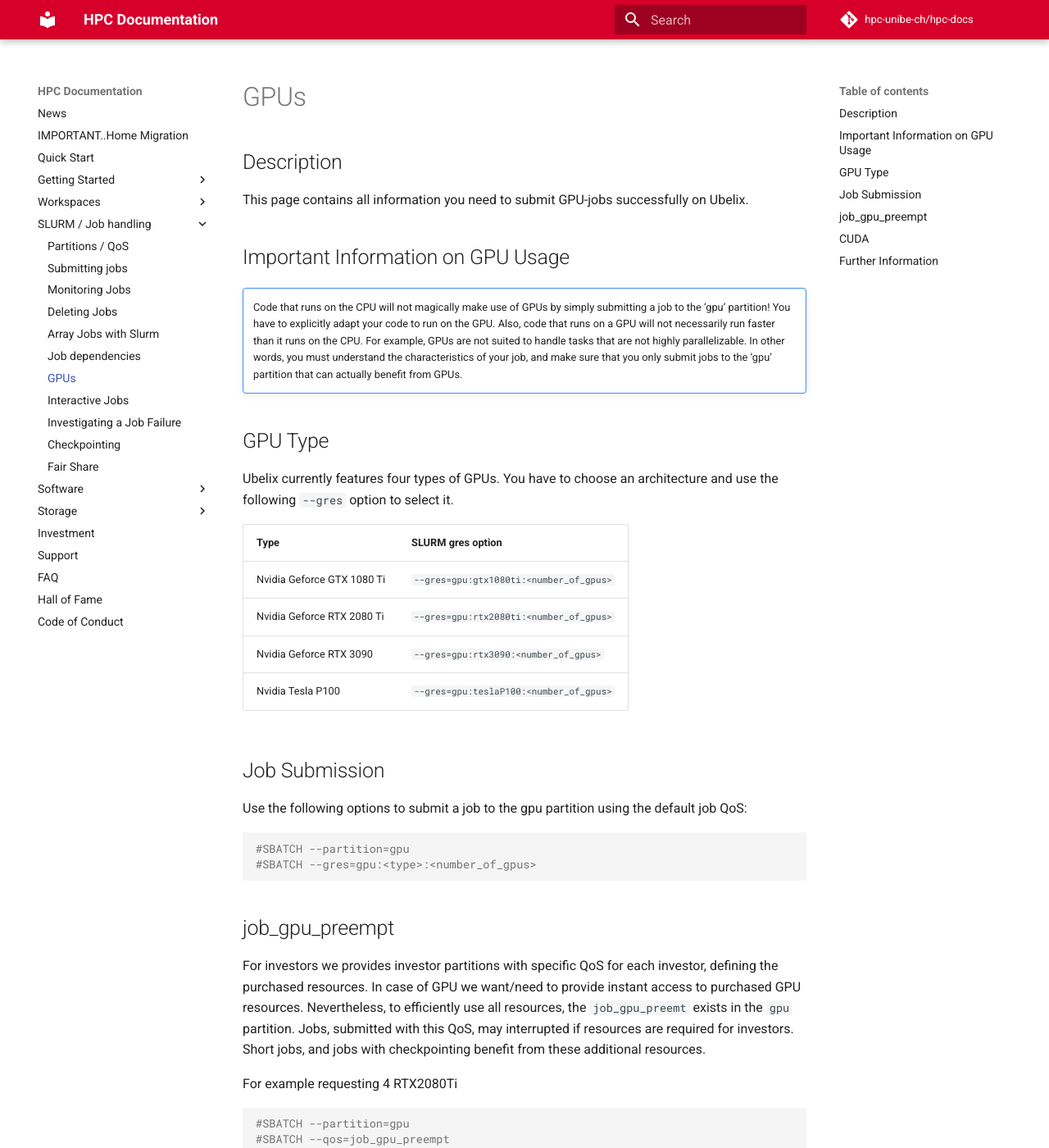
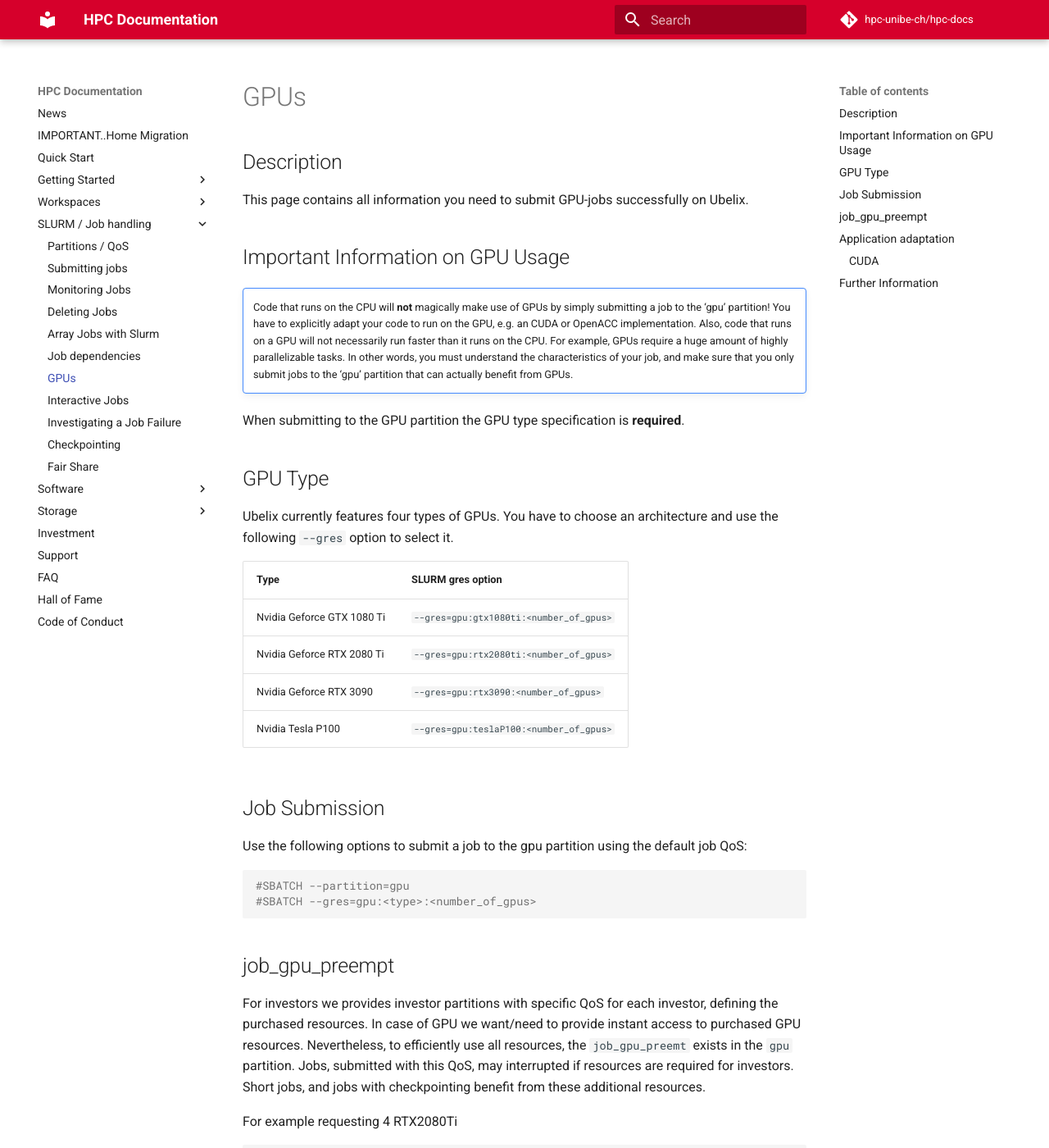
Before and after one commit to hpc-unibe-ch/hpc-unibe-ch.github.io, an MkDocs documentation site: the page built from docs/slurm/gpus.md, in a window 1280 px wide and 1400 px high. Shown: the whole window at 82% size. Built offline with MkDocs 1.6.1 and Material for MkDocs 9.7.7, drawn with Linux system fonts in a browser that asks for light colours; comment, search, counter and statistics services are not loaded; some of the changed lines change nothing that is shown; some of the changed text lies outside the part shown.

Commit message:
improve CUDA

````diff
--- a/docs/slurm/gpus.md
+++ b/docs/slurm/gpus.md
@@ -7,7 +7,9 @@
 ## Important Information on GPU Usage
 
 !!! types note ""
-    Code that runs on the CPU will not magically make use of GPUs by simply submitting a job to the 'gpu' partition! You have to explicitly adapt your code to run on the GPU. Also, code that runs on a GPU will not necessarily run faster than it runs on the CPU. For example, GPUs are not suited to handle tasks that are not highly parallelizable. In other words, you must understand the characteristics of your job, and make sure that you only submit jobs to the 'gpu' partition that can actually benefit from GPUs.
+    Code that runs on the CPU will **not** magically make use of GPUs by simply submitting a job to the 'gpu' partition! You have to explicitly adapt your code to run on the GPU, e.g. an CUDA or OpenACC implementation. Also, code that runs on a GPU will not necessarily run faster than it runs on the CPU. For example, GPUs require a huge amount of highly parallelizable tasks. In other words, you must understand the characteristics of your job, and make sure that you only submit jobs to the 'gpu' partition that can actually benefit from GPUs.
+
+When submitting to the GPU partition the GPU type specification is **required**.
 
 ## GPU Type
 
@@ -48,9 +50,12 @@
 #SBATCH --no-requeue
 ```
 
-## CUDA
+## Application adaptation
 
-CUDA versions are now managed through modules. Run _module avail_ to see which versions are available:
+Applications do only ran on GPUs if they are build specifically for GPUs. There are multiple ways to implement algorithms for GPU usage. The most common ones are low level languages like CUDA or pragma oriented implementations like OpenACC.
+
+### CUDA
+To build and run CUDA applications, its compiler and libraries are provided managed via modules. Run _module avail_ to see which versions are available, for example:
 
 ```Bash
 module avail CUDA
@@ -66,14 +71,14 @@
    cuDNN/7.0.5-CUDA-9.1.85
 ```
 
-Run _module load <module>_ to load a specific version of CUDA:
+Run `module load <module>` to load a specific version of CUDA:
 
 ```Bash
 module load cuDNN/7.1.4-CUDA-9.2.88
 ```
 
 !!! types note ""
-    If you need cuDNN you must load the cuDNN module. The appropriate CUDA version is then loaded as a dependency.
+    If you need cuDNN you must load the cuDNN module. The appropriate CUDA version is then loaded automatically as a dependency.
 
 ## Further Information
 
````
